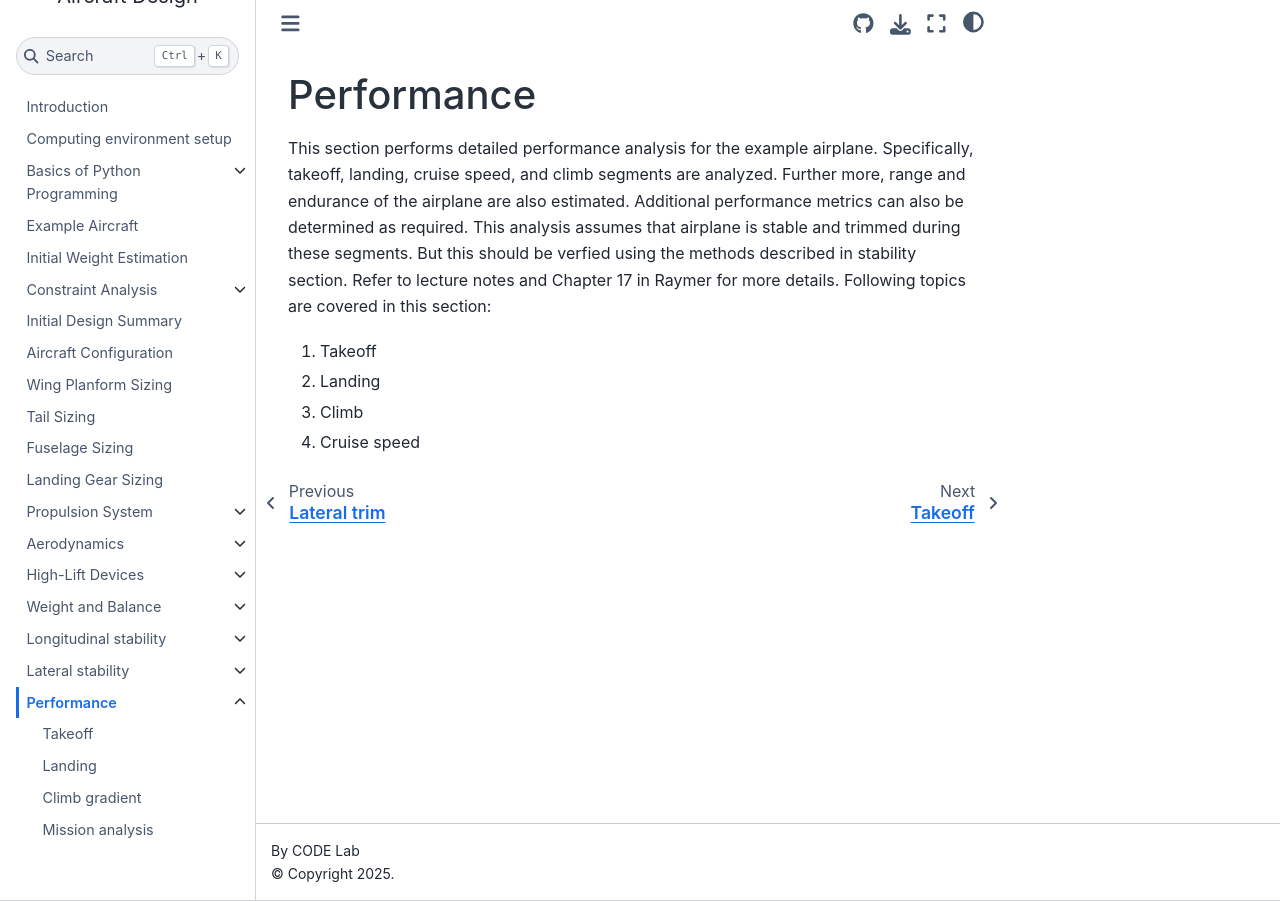
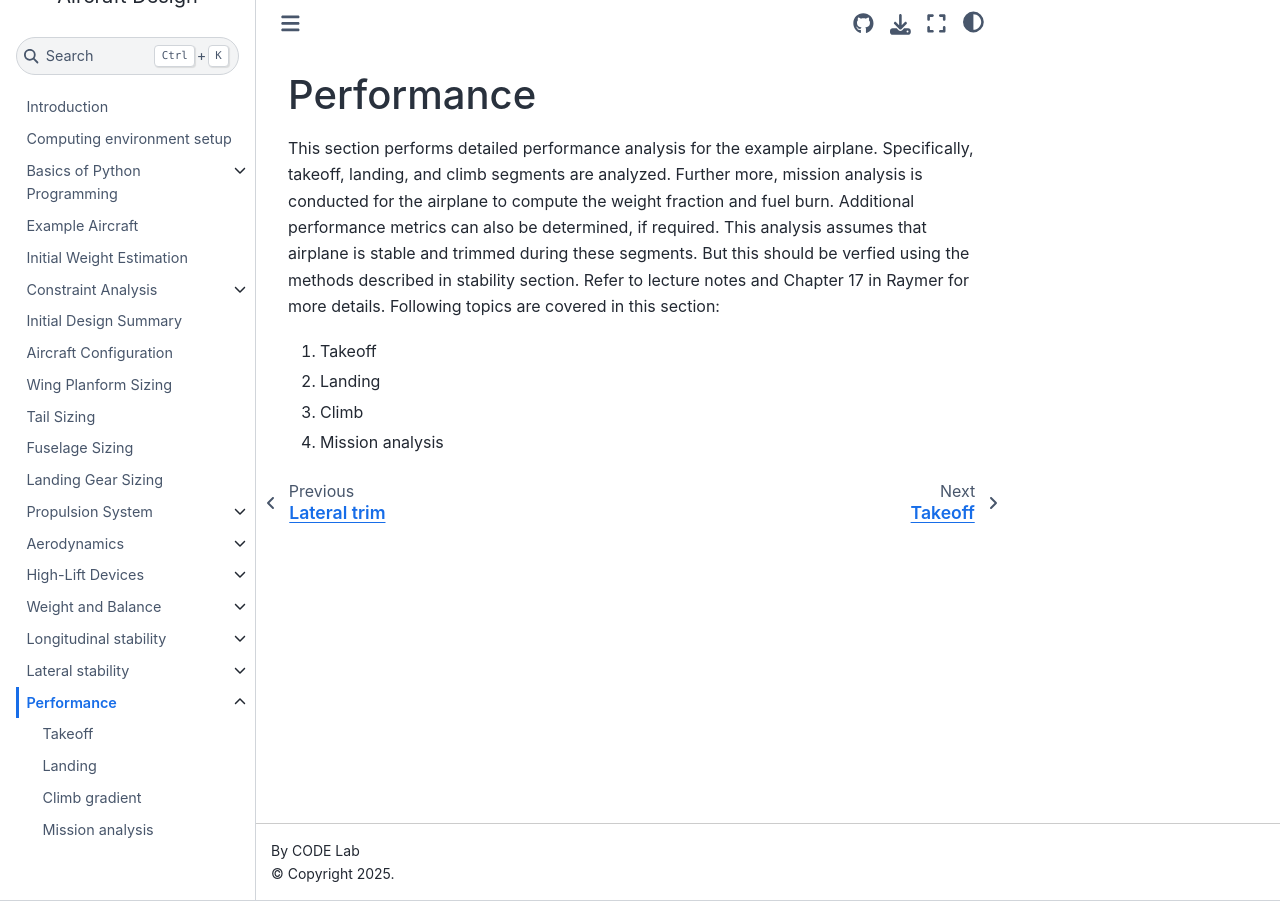
Before and after one commit to ComputationalDesignLab/aircraft-design, a Jupyter Book: the page built from book/performance/intro.md, in a window 1280 px wide. Built offline with Jupyter Book 1.0.4 settings and Sphinx 7.4.7 and the Sphinx Book theme 1.1.4, drawn with Linux system fonts in a browser that asks for light colours.

Commit message:
updated performance intro

```diff
--- a/book/performance/intro.md
+++ b/book/performance/intro.md
@@ -1,8 +1,8 @@
 # Performance
 
-This section performs detailed performance analysis for the example airplane. Specifically, takeoff, landing, cruise speed, and climb segments are analyzed. Further more, range and endurance of the airplane are also estimated. Additional performance metrics can also be determined as required. This analysis assumes that airplane is stable and trimmed during these segments. But this should be verfied using the methods described in stability section. Refer to lecture notes and Chapter 17 in Raymer for more details. Following topics are covered in this section:
+This section performs detailed performance analysis for the example airplane. Specifically, takeoff, landing, and climb segments are analyzed. Further more, mission analysis is conducted for the airplane to compute the weight fraction and fuel burn. Additional performance metrics can also be determined, if required. This analysis assumes that airplane is stable and trimmed during these segments. But this should be verfied using the methods described in stability section. Refer to lecture notes and Chapter 17 in Raymer for more details. Following topics are covered in this section:
 
 1. Takeoff
 2. Landing
 3. Climb
-4. Cruise speed
+4. Mission analysis
```
